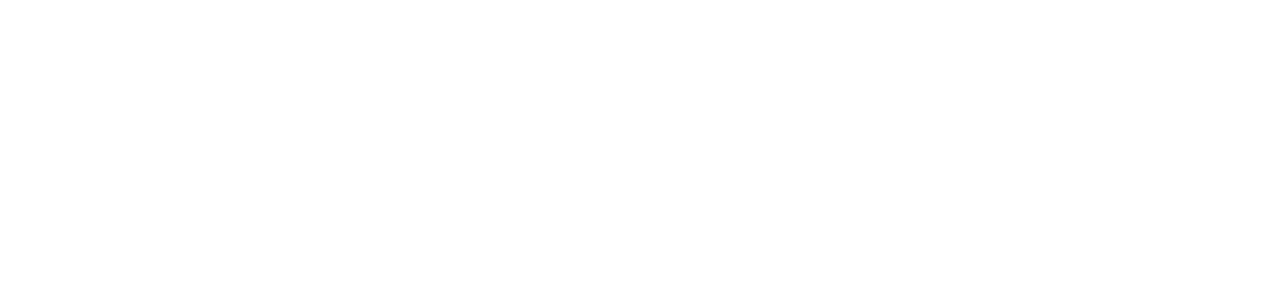
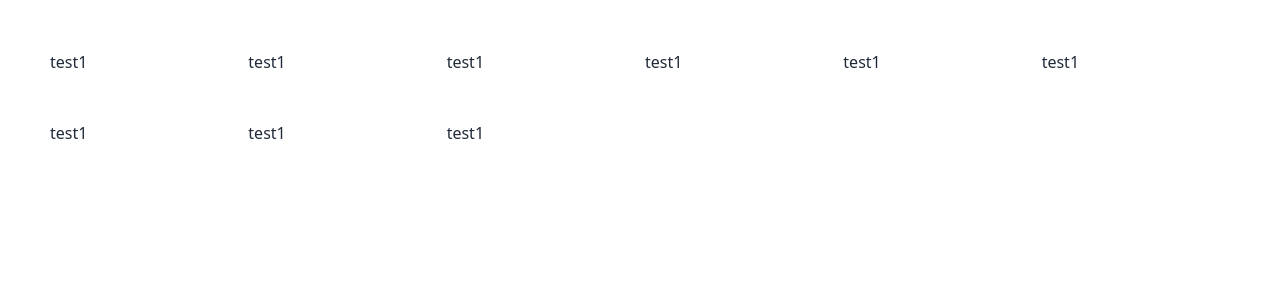
Before and after one commit to Smowling/Order98, a Nuxt app: page /gridtest in a window 1280 px wide. Before the commit this address had no page. Shown: the top 300 px of the page. Built offline with nearby package versions, Linux system fonts and the light colour scheme.

Commit message:
grid tests

```diff
--- /dev/null
+++ b/pages/gridtest.vue
@@ -0,0 +1,32 @@
+<template>
+    <div class="container">
+        <div>test1</div>
+        <div>test1</div>
+        <div>test1</div>
+        <div>test1</div>
+        <div>test1</div>
+        <div>test1</div>
+        <div>test1</div>
+        <div>test1</div>
+        <div>test1</div>
+    </div>
+</template>
+
+<script setup lang="ts">
+
+</script>
+
+<style scoped>
+.container {
+    display: grid;
+    grid-template-columns: repeat(6, 1fr);
+    grid-template-rows: repeat(10, 1fr);
+    height: 100vh;
+    /* 100% of the viewport height */
+    width: 100vw;
+    /* 100% of the viewport width */
+    gap: 10px;
+    padding: 50px;
+    /* Adjust the gap as needed */
+}
+</style>
```
